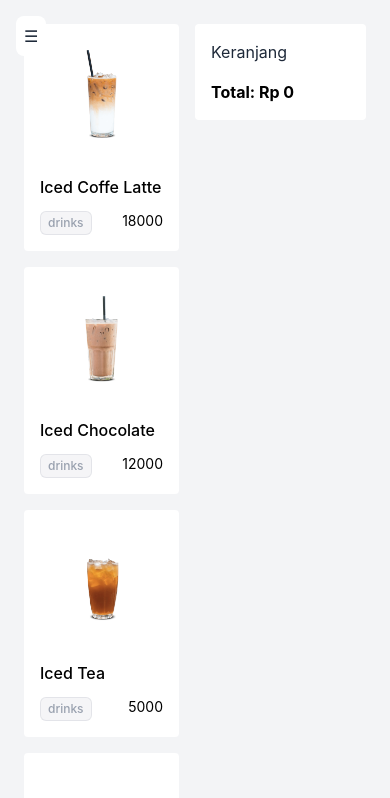
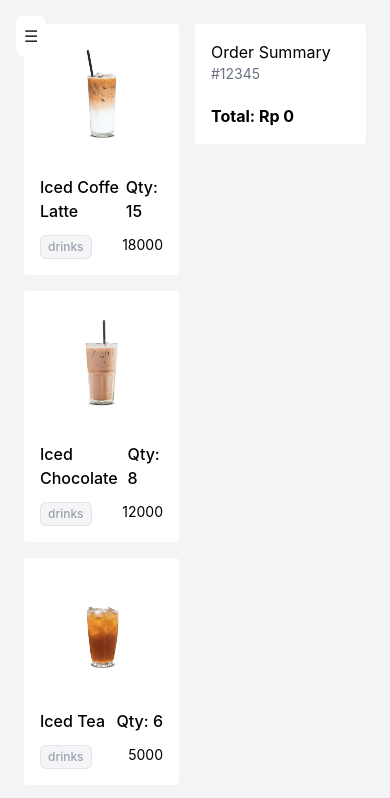
Before and after one commit to bayuwijanarko07/pos, a Vue app: page /orders in a window 390 px wide. Shown: the top 798 px of the page. Built offline with nearby package versions, Linux system fonts and the light colour scheme.

Commit message:
fix: products store cart

```diff
--- a/src/components/Cart.vue
+++ b/src/components/Cart.vue
@@ -1,20 +1,45 @@
 <template>
     <aside class="sticky top-5 w-6/12 xl:w-4/12 lg:w-4/12 rounded bg-white flex flex-col h-full hover:shadow">
         <div class="p-4">
-        <h5 class="text text-gray-800">
-          Keranjang
-        </h5>
+            <div class="justify-between mb-5">
+                <p class="text-muted">Order Summary</p>
+                <p class="text-sm text-gray-500">#12345</p>
+            </div>
 
             <div
                 v-for="item in cartStore.cart"
                 :key="item.id"
-        class="flex items-center">
-            <img :src="item.img" :alt="item.title" class="w-10 h-10 object-cover">
+                class="flex mb-1 p-1 bg-zinc-200 rounded">
+                <img :src="item.img" :alt="item.title" class="rounded h-10 w-10 mr-2 object-cover">
                 <div>
-                <p class="font-sm">{{ item.title }}</p>
+                    <p class="text-xs">{{ item.title }}</p>
                     <p class="text-xs text-gray-400">
                         Rp {{ item.price }} x {{ item.qty }}
                     </p>
+                </div>
+
+                <div class="flex items-center gap-2">
+                    <button
+                        class="px-2 bg-gray-200 rounded"
+                        @click="decreaseQty(item)"
+                        >
+                        -
+                    </button>
+
+                    <button
+                        class="px-2 bg-gray-200 rounded"
+                        :disabled="getStock(item.id) <= 0"
+                        @click="increaseQty(item)"
+                    >
+                        +
+                    </button>
+
+                    <button
+                        class="px-2 bg-red-500 text-white rounded text-xs"
+                        @click="removeItem(item)"
+                        >
+                        Hapus
+                    </button>
                 </div>
             </div>
 
@@ -26,6 +51,24 @@
 </template>
 <script setup lang="ts">
     import { useCartStore } from '@/stores/cart'
+    import { useProductStore } from '@/stores/products'
 
    const cartStore = useCartStore()
+    const productStore = useProductStore()
+
+    const getStock = (id: number) => {
+        return productStore.getStock(id)
+    }
+
+    const increaseQty = (item: any) => {
+        cartStore.increaseQty(item.id)
+    }
+
+    const decreaseQty = (item: any) => {
+        cartStore.decreaseQty(item.id)
+    }
+
+    const removeItem = (item: any) => {
+        cartStore.removeFromCart(item.id)
+    }
 </script>
--- a/src/pages/OrdersPage.vue
+++ b/src/pages/OrdersPage.vue
@@ -1,15 +1,24 @@
 <template>
-  <div class="flex sm:flex-row space-x-4 space-y-4">
+  <div class="flex sm:flex-row gap-4">
     <div class="grid sm:grid-cols-1 lg:grid-cols-3 xl:grid-cols-4 gap-4 overflow-y-auto flex-1">
       <Card
-        v-for="menu in menus"
+        v-for="menu in productStore.products"
         :key="menu.id"
         class="cursor-pointer"
-        @click="addToCart(menu)">
+        :class="menu.stock === 0 ? 'opacity-50 cursor-not-allowed' : ''"
+        @click="menu.stock > 0 && cartStore.addToCart(menu)">
         <img :src="menu.img" :alt="menu.title" class="object-cover">
+        <div class="flex justify-between">
+          <h5 class="font-medium text-muted">{{ menu.title }}</h5>
           <h5 class="font-medium text-muted">
-          {{ menu.title }}
+            <span v-if="menu.stock > 0">
+              Qty: {{ menu.stock }}
+            </span>
+            <span v-else class="text-red-500 font-semibold">
+              Out of Stock
+            </span>
           </h5>
+        </div>
         <div class="flex justify-between">
             <span class="inline-flex items-center rounded-md bg-gray-400/10 px-2 py-1 text-xs font-medium text-gray-400 inset-ring inset-ring-gray-400/20">
               {{ menu.category }}
@@ -26,9 +35,14 @@
 </template>
 
 <script setup lang="ts">
+  import { onMounted } from 'vue'
   import Card from '@/components/Card.vue'
   import Cart from '@/components/Cart.vue'
   import { useCartStore } from '@/stores/cart'
+  import { useProductStore } from '@/stores/products'
+
+  const cartStore = useCartStore()
+  const productStore = useProductStore()
 
   const imageModules = import.meta.glob('@/assets/images/products/*', {
     eager: true,
@@ -40,48 +54,42 @@
     return imageModules[path] ?? ''
   }
 
-  const menus = [
+  onMounted(() => {
+    if (productStore.products.length === 0) {
+      productStore.setProducts([
         {
           id: 1,
           title: 'Iced Coffe Latte',
           img: getImage('coffe-latte.png'),
           price: 18000,
-      category: 'drinks'
+          category: 'drinks',
+          stock: 15,
         },
         {
           id: 2,
           title: 'Iced Chocolate',
           img: getImage('ice-chocolate.png'),
           price: 12000,
-      category: 'drinks'
+          category: 'drinks',
+          stock: 8,
         },
         {
           id: 3,
           title: 'Iced Tea',
           img: getImage('ice-tea.png'),
           price: 5000,
-      category: 'drinks'
+          category: 'drinks',
+          stock: 6,
         },
         {
           id: 4,
           title: 'Iced Matcha Latte',
           img: getImage('matcha-latte.png'),
           price: 16000,
-      category: 'drinks'
+          category: 'drinks',
+          stock: 8,
         },
-  ]
-
-  interface Menu {
-    id: number
-    title: string
-    img: string
-    price: number
-    category: string
+      ])
     }
-
-  const cartStore = useCartStore()
-
-  const addToCart = (menu: Menu) => {
-    cartStore.addToCart(menu)
-  }
+  })
 </script>
--- a/src/stores/cart.ts
+++ b/src/stores/cart.ts
@@ -1,4 +1,5 @@
 import { defineStore } from 'pinia'
+import { useProductStore } from '@/stores/products'
 
 export interface CartItem {
   id: number
@@ -11,32 +12,84 @@ export interface CartItem {
 
 export const useCartStore = defineStore('cart', {
   state: () => ({
-        cart: [] as CartItem []
+    cart: [] as CartItem[]
   }),
 
   getters: {
     totalPrice: (state) =>
-         state.cart.reduce((total, item) => {
-            return total + item.price * item.qty
-        }, 0),
+      state.cart.reduce((total, item) => total + item.price * item.qty, 0),
 
     totalItems: (state) =>
       state.cart.reduce((total, item) => total + item.qty, 0)
   },
 
   actions: {
-        addToCart(menu: Omit<CartItem, 'qty'>) {
-            const existing = this.cart.find(item => item.id === menu.id)
+    addToCart(product: Omit<CartItem, 'qty'>) {
+      const productStore = useProductStore()
+      const stock = productStore.getStock(product.id)
+
+      if (stock <= 0) return
+
+      const existing = this.cart.find(item => item.id === product.id)
 
       if (existing) {
         existing.qty += 1
       } else {
         this.cart.push({
-                    ...menu,
+          ...product,
           qty: 1
         })
       }
+
+      productStore.decreaseStock(product.id, 1)
     },
+
+    increaseQty(id: number) {
+      const productStore = useProductStore()
+      const stock = productStore.getStock(id)
+
+      if (stock <= 0) return
+
+      const item = this.cart.find(i => i.id === id)
+      if (!item) return
+
+      item.qty += 1
+      productStore.decreaseStock(id, 1)
     },
-    persist: true,
+
+    decreaseQty(id: number) {
+      const productStore = useProductStore()
+      const item = this.cart.find(i => i.id === id)
+      if (!item) return
+
+      item.qty -= 1
+      productStore.increaseStock(id, 1)
+
+      if (item.qty <= 0) {
+        this.removeFromCart(id)
+      }
+    },
+
+    removeFromCart(id: number) {
+      const productStore = useProductStore()
+      const item = this.cart.find(i => i.id === id)
+      if (!item) return
+
+      productStore.increaseStock(id, item.qty)
+
+      this.cart = this.cart.filter(i => i.id !== id)
+    },
+
+    clearCart() {
+      const productStore = useProductStore()
+
+      this.cart.forEach(item => {
+        productStore.increaseStock(item.id, item.qty)
       })
+
+      this.cart = []
+    }
+  },
+
+  persist: true
+})
--- /dev/null
+++ b/src/stores/products.ts
@@ -0,0 +1,45 @@
+import { defineStore } from 'pinia'
+
+export interface Product {
+  id: number
+  title: string
+  img: string
+  price: number
+  category: string
+  stock: number
+}
+
+export const useProductStore = defineStore('product', {
+    state: () => ({
+        products: [] as Product[]
+    }),
+
+    getters: {
+        getStock: (state) => (id: number) => {
+            const product = state.products.find(p => p.id === id)
+            return product?.stock ?? 0
+        }
+    },
+
+    actions: {
+        setProducts(products: Product[]) {
+            this.products = products
+        },
+
+         decreaseStock(id: number, qty: number = 1) {
+            const product = this.products.find(p => p.id === id)
+            if (!product) return false
+            if (product.stock < qty) return false
+
+            product.stock -= qty
+            return true
+        },
+
+        increaseStock(id: number, qty: number = 1) {
+            const product = this.products.find(p => p.id === id)
+            if (!product) return
+            product.stock += qty
+        }
+    },
+    persist: true,
+})
```
Lines whose indentation alone changed are shown as unchanged.
